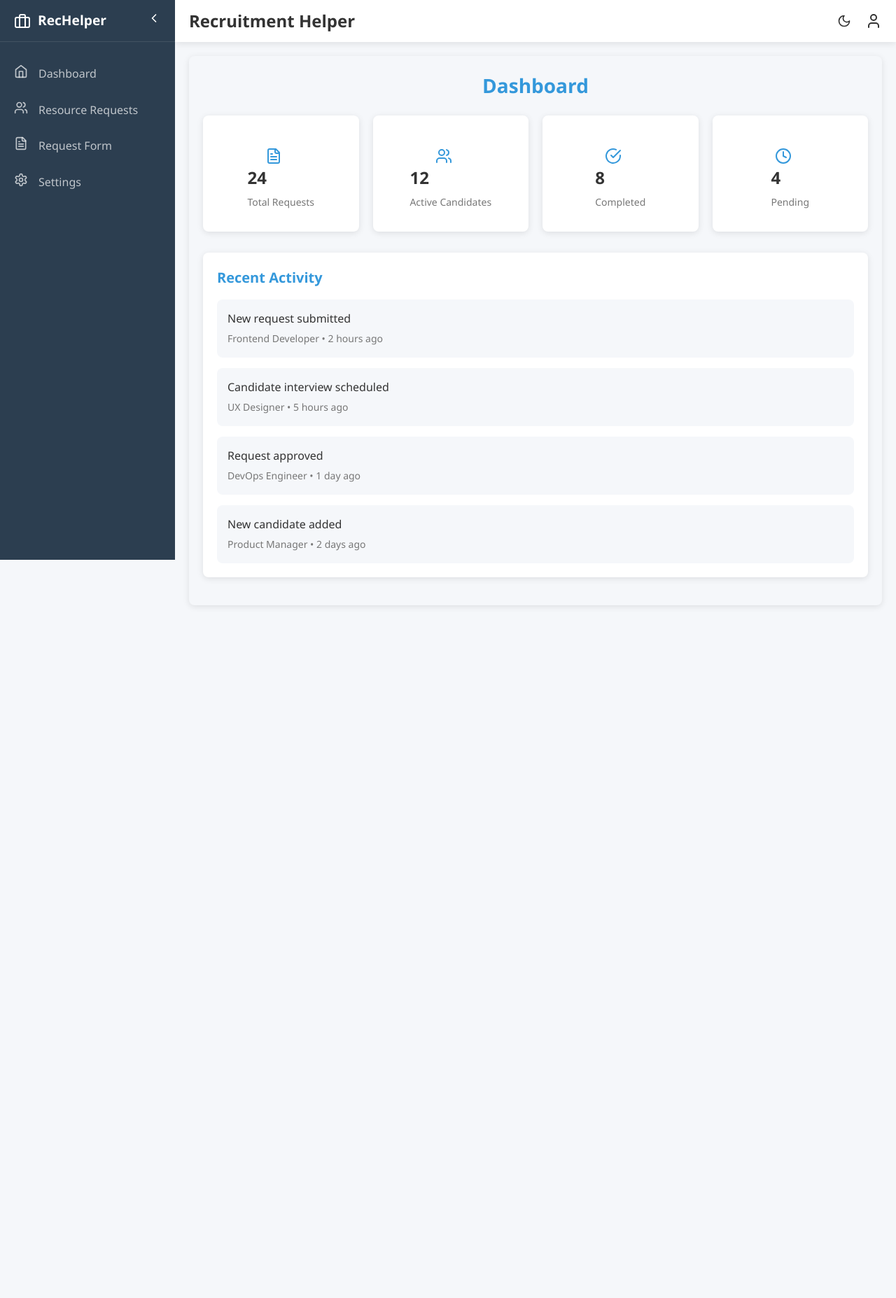
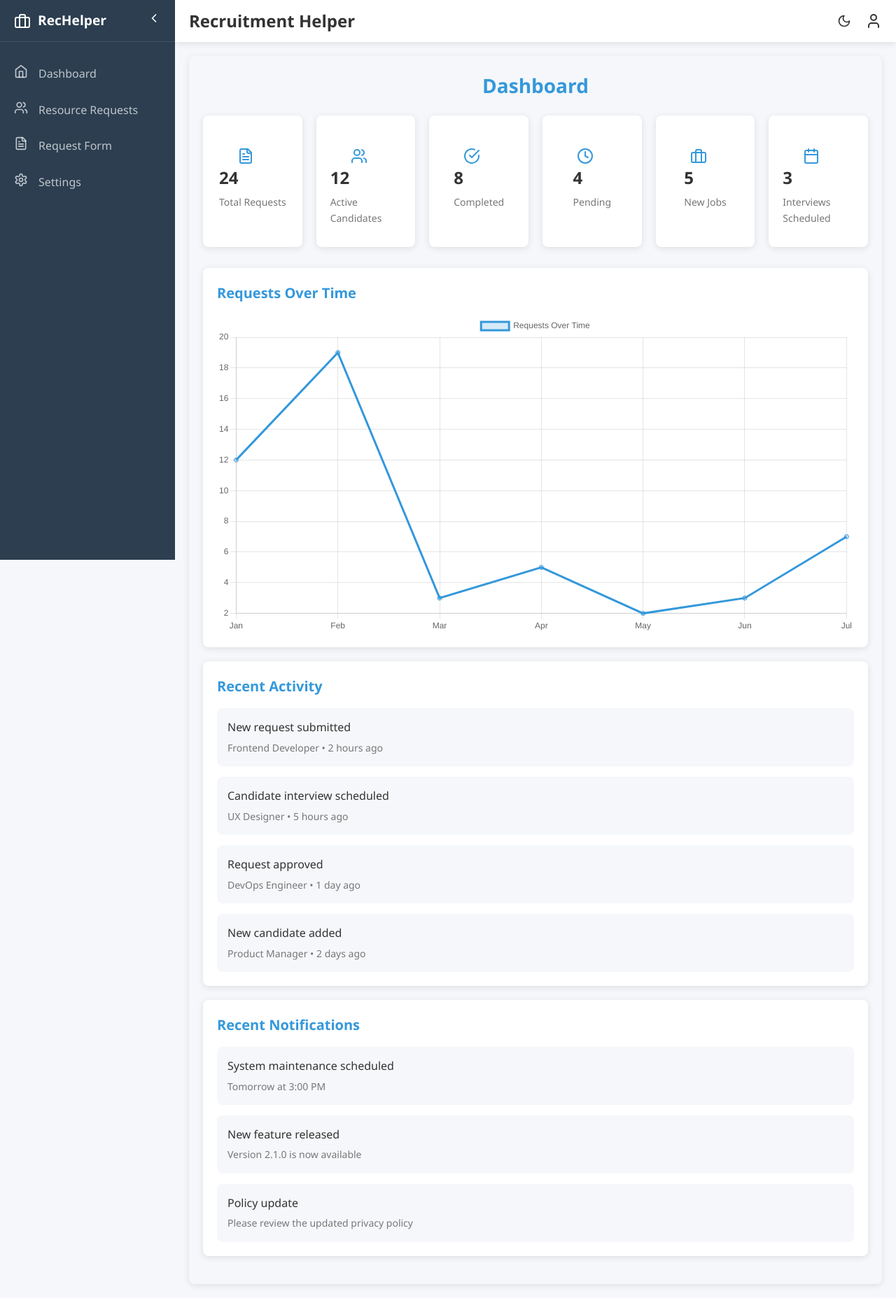
Before and after one commit to Rajesh4013/recruitment-helper-frontend, a React (Vite) app: page /dashboard in a window 1280 px wide. Shown: the whole page at 70% size. Before the commit the page ends 885 px from the top, so only its background shows below. Built offline with nearby package versions, Linux system fonts and the light colour scheme; sample sign-in values are in the browser's storage.

Commit message:
Add react-chartjs-2 for charting; refactor InterviewSlotInput styles and enhance ResourceRequests with search and status filtering

```diff
--- a/package.json
+++ b/package.json
@@ -12,6 +12,7 @@
   "dependencies": {
     "lucide-react": "^0.344.0",
     "react": "^18.3.1",
+    "react-chartjs-2": "^5.3.0",
     "react-dom": "^18.3.1",
     "react-icons": "^5.5.0",
     "react-router-dom": "^6.22.3",
--- a/src/components/InterviewSlotInput.tsx
+++ b/src/components/InterviewSlotInput.tsx
@@ -33,7 +33,7 @@ const InterviewSlotInput: React.FC<InterviewSlotInputProps> = ({
   };
 
   return (
-    <div className="form-group">
+    <div className="form-field">
       <label htmlFor={id}>{label}</label>
       <div className="slot-input-container">
         <select
--- a/src/index.css
+++ b/src/index.css
@@ -483,6 +483,21 @@ button {
   color: var(--text-color);
 }
 
+.card-body .form-field {
+  margin-bottom: 12px;
+}
+
+.card-body .form-field label {
+  font-weight: 500;
+  margin-bottom: 12px;
+  color: var(--secondary-color);
+  margin-bottom: 5px;
+}
+
+.card-body .form-field .value {
+  color: var(--text-color);
+}
+
 .form-row {
   display: flex;
   gap: 20px;
@@ -726,3 +741,44 @@ button {
   background-color: var(--primary-color);
   color: white;
 }
+
+.notifications-card {
+  margin-top: 20px;
+}
+
+.notifications-list {
+  display: flex;
+  flex-direction: column;
+  gap: 15px;
+}
+
+.notification-item {
+  padding: 15px;
+  border-radius: 8px;
+  background-color: var(--background-color);
+  transition: background-color 0.3s ease;
+}
+
+.notification-item:hover {
+  background-color: #e9ecef;
+}
+
+.notification-title {
+  font-size: 16px;
+  font-weight: 500;
+  margin-bottom: 5px;
+}
+
+.notification-meta {
+  font-size: 14px;
+  color: #777;
+}
+
+/* .chart-container {
+  height: 300px;
+}
+
+.small-chart {
+  height: 300px;
+  width: 800px;
+} */
--- a/src/pages/Dashboard.tsx
+++ b/src/pages/Dashboard.tsx
@@ -1,7 +1,22 @@
 import React from 'react';
-import { Users, FileText, CheckCircle, Clock } from 'lucide-react';
+import { Users, FileText, CheckCircle, Clock, Briefcase, Calendar } from 'lucide-react';
+import { Line } from 'react-chartjs-2';
+import 'chart.js/auto';
 
 const Dashboard: React.FC = () => {
+  const chartData = {
+    labels: ['Jan', 'Feb', 'Mar', 'Apr', 'May', 'Jun', 'Jul'],
+    datasets: [
+      {
+        label: 'Requests Over Time',
+        data: [12, 19, 3, 5, 2, 3, 7],
+        fill: false,
+        backgroundColor: 'rgba(52, 152, 219, 0.2)',
+        borderColor: 'rgba(52, 152, 219, 1)',
+      },
+    ],
+  };
+
   return (
     <div className="dashboard-container">
       <h1 className="dashboard-title">Dashboard</h1>
@@ -46,6 +61,33 @@ const Dashboard: React.FC = () => {
             <div className="stat-title">Pending</div>
           </div>
         </div>
+
+        <div className="stat-card">
+          <div className="stat-icon-wrapper">
+            <Briefcase className="stat-icon" size={24} />
+          </div>
+          <div className="stat-info">
+            <div className="stat-value">5</div>
+            <div className="stat-title">New Jobs</div>
+          </div>
+        </div>
+
+        <div className="stat-card">
+          <div className="stat-icon-wrapper">
+            <Calendar className="stat-icon" size={24} />
+          </div>
+          <div className="stat-info">
+            <div className="stat-value">3</div>
+            <div className="stat-title">Interviews Scheduled</div>
+          </div>
+        </div>
+      </div>
+
+      <div className="card">
+        <h2 className="card-title">Requests Over Time</h2>
+        <div className="chart-container small-chart">
+          <Line data={chartData} />
+        </div>
       </div>
 
       <div className="card recent-activity-card">
@@ -69,6 +111,24 @@ const Dashboard: React.FC = () => {
           </div>
         </div>
       </div>
+
+      <div className="card notifications-card">
+        <h2 className="card-title">Recent Notifications</h2>
+        <div className="notifications-list">
+          <div className="notification-item">
+            <div className="notification-title">System maintenance scheduled</div>
+            <div className="notification-meta">Tomorrow at 3:00 PM</div>
+          </div>
+          <div className="notification-item">
+            <div className="notification-title">New feature released</div>
+            <div className="notification-meta">Version 2.1.0 is now available</div>
+          </div>
+          <div className="notification-item">
+            <div className="notification-title">Policy update</div>
+            <div className="notification-meta">Please review the updated privacy policy</div>
+          </div>
+        </div>
+      </div>
     </div>
   );
 };
--- a/src/pages/EditRequest.tsx
+++ b/src/pages/EditRequest.tsx
@@ -201,7 +201,7 @@ const EditRequest: React.FC = () => {
     return (
         <div className="edit-request-container container">
             <ToastContainer />
-            <h1 className="request-title">Edit Request</h1>
+            <h1 className="request-title">{request.RequestTitle}</h1>
             <form className="form" onSubmit={handleSubmit}>
                 <div className="card">
                     <div className="card-body">
@@ -282,7 +282,7 @@ const EditRequest: React.FC = () => {
                     <div className="card-body">
                         <div className="form-row">
                             <div className="form-col">
-                                <div className="form-group">
+                                <div className="form-field">
                                     <label><strong>Budget:</strong></label>
                                     <select
                                         id="budget"
@@ -300,7 +300,7 @@ const EditRequest: React.FC = () => {
                                         ))}
                                     </select>
                                 </div>
-                                <div className="form-group">
+                                <div className="form-field">
                                     <label><strong>Expected Timeline:</strong></label>
                                     <input
                                         type="date"
@@ -312,7 +312,7 @@ const EditRequest: React.FC = () => {
                                         required
                                     />
                                 </div>
-                                <div className="form-group">
+                                <div className="form-field">
                                     <label><strong>Status:</strong></label>
                                     <select
                                         id="status"
@@ -327,7 +327,7 @@ const EditRequest: React.FC = () => {
                                         <option value="Rejected">Rejected</option>
                                     </select>
                                 </div>
-                                <div className="form-group">
+                                <div className="form-field">
                                     <label><strong>Comments:</strong></label>
                                     <textarea
                                         id="comments"
@@ -340,7 +340,7 @@ const EditRequest: React.FC = () => {
                                 </div>
                             </div>
                             <div className="form-col">
-                                <div className="form-group">
+                                <div className="form-field">
                                     <label><strong>Level 1 Panel Interview:</strong></label>
                                     <div className="input-with-suggestions">
                                         <input
@@ -378,7 +378,7 @@ const EditRequest: React.FC = () => {
                                     slots={lookups.interviewSlots}
                                     onChange={(slots) => handleSlotsChange('level1', slots)}
                                 />
-                                <div className="form-group">
+                                <div className="form-field">
                                     <label><strong>Level 2 Panel Interview:</strong></label>
                                     <div className="input-with-suggestions">
                                         <input
--- a/src/pages/ResourceRequests.tsx
+++ b/src/pages/ResourceRequests.tsx
@@ -19,8 +19,11 @@ interface ResourceRequest {
 const ResourceRequests: React.FC = () => {
   const { token, user } = useAuth();
   const [requests, setRequests] = useState<ResourceRequest[]>([]);
+  const [filteredRequests, setFilteredRequests] = useState<ResourceRequest[]>([]);
   const [loading, setLoading] = useState(true);
   const [error, setError] = useState<string | null>(null);
+  const [searchTerm, setSearchTerm] = useState('');
+  const [statusFilter, setStatusFilter] = useState('all');
   const navigate = useNavigate();
 
   const handleNewRequest = () => {
@@ -53,6 +56,7 @@ const ResourceRequests: React.FC = () => {
           const data = await fetchResourceRequests(parseInt(user.EmployeeID), token);
           if (data.success) {
             setRequests(data.data);
+            setFilteredRequests(data.data);
           } else {
             setError('Failed to fetch resource requests');
           }
@@ -66,6 +70,15 @@ const ResourceRequests: React.FC = () => {
 
     fetchRequests();
   }, [user?.EmployeeID, token]);
+
+  useEffect(() => {
+    const filtered = requests.filter(request => {
+      const matchesSearchTerm = request.RequestTitle.toLowerCase().includes(searchTerm.toLowerCase());
+      const matchesStatus = statusFilter === 'all' || request.Status.toLowerCase() === statusFilter.toLowerCase();
+      return matchesSearchTerm && matchesStatus;
+    });
+    setFilteredRequests(filtered);
+  }, [searchTerm, statusFilter, requests]);
 
   if (loading) {
     return <div>Loading...</div>;
@@ -94,12 +107,18 @@ const ResourceRequests: React.FC = () => {
             placeholder="Search requests..."
             className="form-control"
             style={{ maxWidth: '300px' }}
+            value={searchTerm}
+            onChange={(e) => setSearchTerm(e.target.value)}
           />
           <div>
-            <select className="form-control">
+            <select
+              className="form-control"
+              value={statusFilter}
+              onChange={(e) => setStatusFilter(e.target.value)}
+            >
               <option value="all">All Status</option>
-              <option value="pending">Pending</option>
-              <option value="approved">Approved</option>
+              <option value="inprogress">In Progress</option>
+              <option value="accepted">Accepted</option>
               <option value="rejected">Rejected</option>
             </select>
           </div>
@@ -116,7 +135,7 @@ const ResourceRequests: React.FC = () => {
             </tr>
           </thead>
           <tbody>
-            {requests.map(request => (
+            {filteredRequests.map(request => (
               <tr key={request.ResourceRequestID}>
                 <td>{request.RequestTitle}</td>
                 <td>
```
Also changed, not shown: 1 other file (tests, documents, lock files or other folders).
